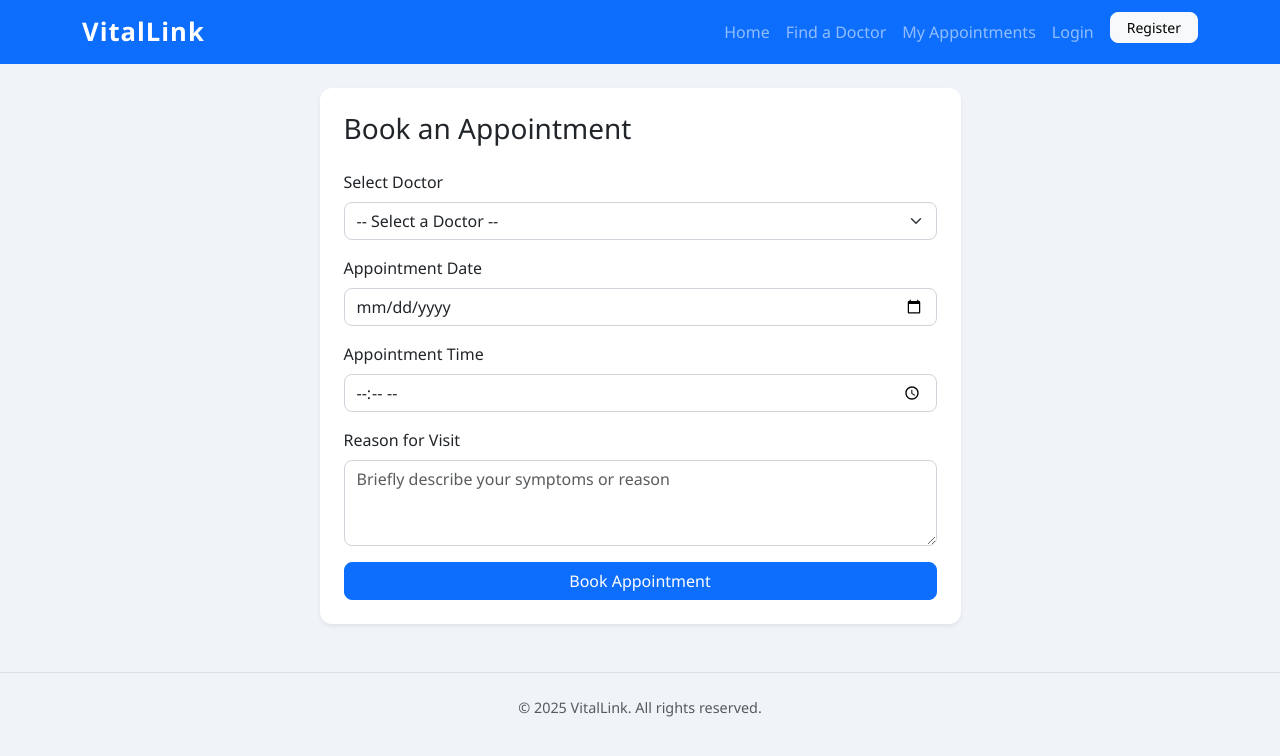
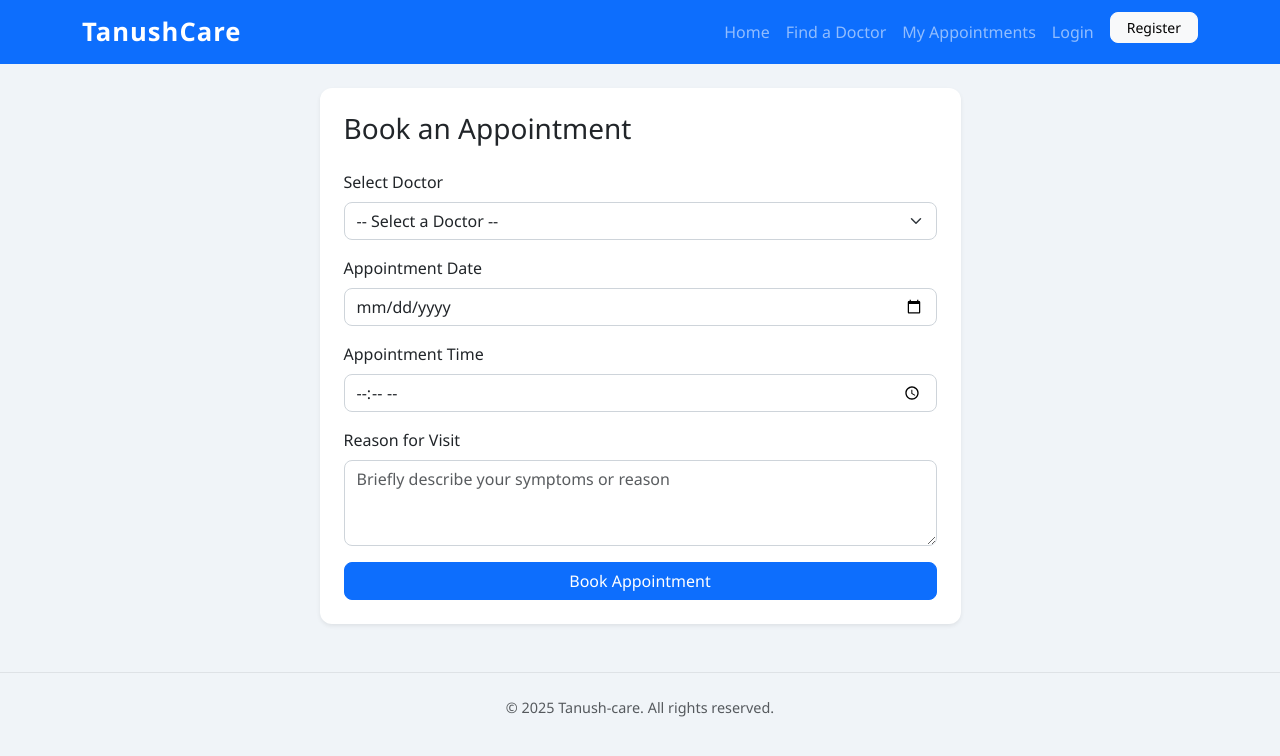
Before and after one commit to kaadi247/tanush-care, a Flask app: page /book in a window 1280 px wide. Shown: the top 756 px of the page. Run offline with Flask 3, Linux system fonts and the light colour scheme.

Commit message:
tanushcare

```diff
--- a/templates/base.html
+++ b/templates/base.html
@@ -3,7 +3,7 @@
 <head>
     <meta charset="UTF-8">
     <meta name="viewport" content="width=device-width, initial-scale=1.0">
-    <title>VitalLink - Hospital Management</title>
+    <title>TanushCare - Hospital Management</title>
     <link href="https://cdn.jsdelivr.net/npm/bootstrap@5.3.0/dist/css/bootstrap.min.css" rel="stylesheet">
     <link rel="stylesheet" href="{{ url_for('static', filename='css/style.css') }}">
 </head>
@@ -11,7 +11,7 @@
 
     <nav class="navbar navbar-expand-lg navbar-dark bg-primary">
         <div class="container">
-            <a class="navbar-brand fw-bold" href="/">VitalLink</a>
+            <a class="navbar-brand fw-bold" href="/">TanushCare</a>
             <button class="navbar-toggler" type="button" data-bs-toggle="collapse" data-bs-target="#navbarNav">
                 <span class="navbar-toggler-icon"></span>
             </button>
@@ -36,7 +36,7 @@
 
     <footer class="mt-5 py-4 text-center text-muted">
         <div class="container">
-            <p class="mb-0">&copy; 2025 VitalLink. All rights reserved.</p>
+            <p class="mb-0">&copy; 2025 Tanush-care. All rights reserved.</p>
         </div>
     </footer>
 
```
